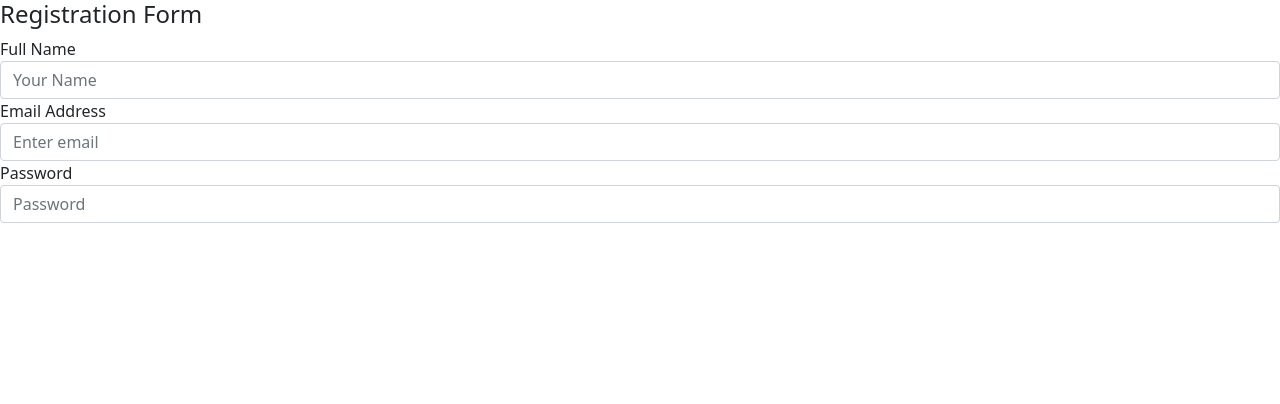
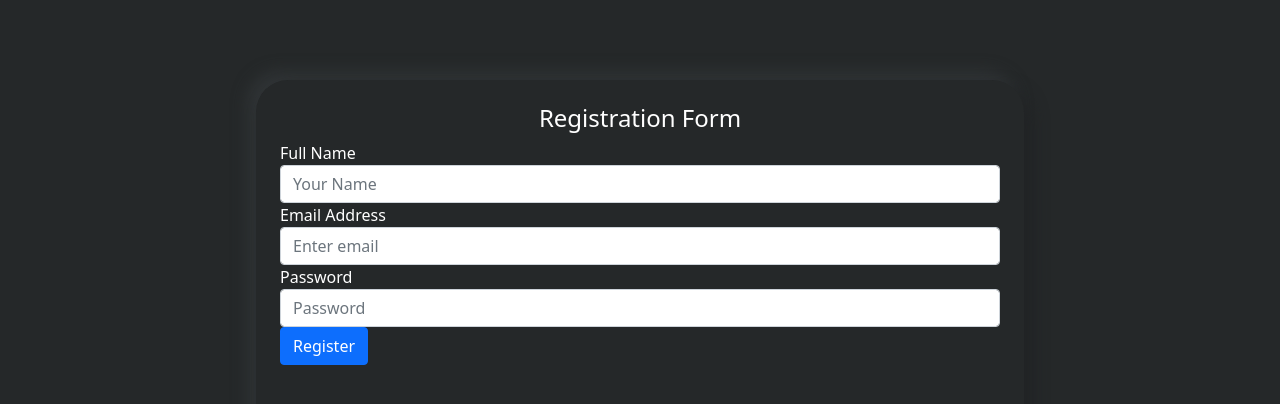
Before and after one commit to simple-sifu/react-hook-form, a React app: page / in a window 1280 px wide. Shown: the top 404 px of the page. Built offline with nearby package versions, Linux system fonts and the light colour scheme.

Commit message:
refactor

```diff
--- a/src/App/App.css
+++ b/src/App/App.css
@@ -1,38 +1,14 @@
-.App {
-  text-align: center;
-}
-
-.App-logo {
-  height: 40vmin;
-  pointer-events: none;
-}
-
-@media (prefers-reduced-motion: no-preference) {
-  .App-logo {
-    animation: App-logo-spin infinite 20s linear;
-  }
-}
-
-.App-header {
-  background-color: #282c34;
-  min-height: 100vh;
-  display: flex;
-  flex-direction: column;
-  align-items: center;
-  justify-content: center;
-  font-size: calc(10px + 2vmin);
+body {
+  background: #252829;
   color: white;
 }
 
-.App-link {
-  color: #61dafb;
+.app {
+  width: 60%;
+  height: 80vh;
+  margin: 5rem auto;
+  padding: 1.5rem;
+  border-radius: 2rem;
+  box-shadow: 8px 8px 16px #212325,
+  -8px -8px 16px #313537;
 }
-
-@keyframes App-logo-spin {
-  from {
-    transform: rotate(0deg);
-  }
-  to {
-    transform: rotate(360deg);
-  }
-}
--- a/src/App/App.jsx
+++ b/src/App/App.jsx
@@ -2,26 +2,37 @@ import 'bootstrap/dist/css/bootstrap.min.css';
 import React from 'react';
 import './App.css';
 
+import { useForm } from "react-hook-form";
+
 function App() {
+
+  const { register, handleSubmit } = useForm();
+
+  const onSubmit = (data) => console.log(JSON.stringify(data));
 
   return (
     <div className="app">
-      <h4 className="text-denter">Registration Form</h4>
-      <form>
+
+      <h4 className="text-center">Registration Form</h4>
+
+      <form onSubmit={handleSubmit(onSubmit)}>
+
         <div className="form-group">
           <label>Full Name</label>
-          <input type="text" className="form-control font-weight-bold" placeholder="Your Name" />
+          <input type="text" className="form-control font-weight-bold" placeholder="Your Name" {...register("fullName")} name="fullName"/>
         </div>
 
         <div className="form-group">
           <label>Email Address</label>
-          <input type="text" className="form-control font-weight-bold" placeholder="Enter email" />
+          <input type="text" className="form-control font-weight-bold" placeholder="Enter email" {...register("email")} name="email"/>
         </div>
 
         <div className="form-group">
           <label>Password</label>
-          <input type="password" className="form-control font-weight-bold" placeholder="Password" />
+          <input type="password" className="form-control font-weight-bold" placeholder="Password" {...register("password")} name="password"/>
         </div>
+
+        <button type="submit" className="btn btn-primary text-center">Register</button>
 
       </form>
     </div>
```
